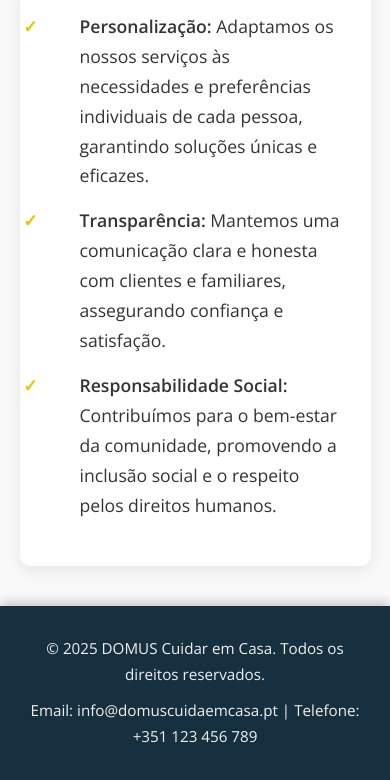
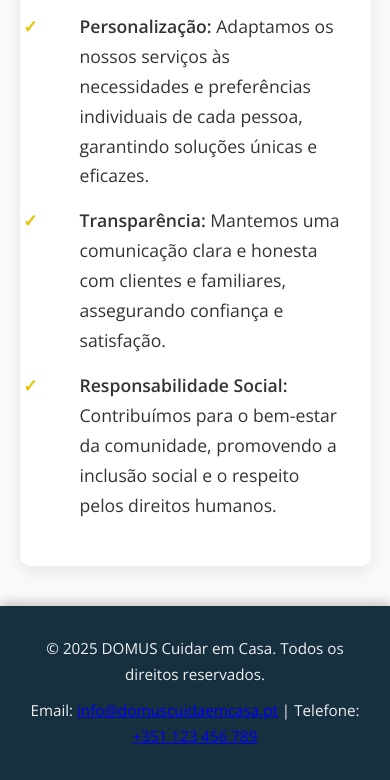
Before and after one commit to anacarvalho9/anacarvalho9.github.io, a plain HTML site: page sobre.html in a window 390 px wide. Shown: the part 2542-3322 px from the top of the page. Drawn offline with nearby package versions, Linux system fonts and the light colour scheme.

Commit message:
Update sobre.html
clickable email and phone

```diff
--- a/sobre.html
+++ b/sobre.html
@@ -48,7 +48,7 @@
     <footer>
         <div class="container">
             <p>&copy; 2025 DOMUS Cuidar em Casa. Todos os direitos reservados.</p>
-            <p>Email: info@domuscuidaemcasa.pt | Telefone: +351 123 456 789</p>
+           <p>Email: <a href="mailto:info@domuscuidaemcasa.pt">info@domuscuidaemcasa.pt</a> | Telefone: <a href="tel:+351123456789">+351 123 456 789</a></p>
         </div>
     </footer>
 </body>
```
